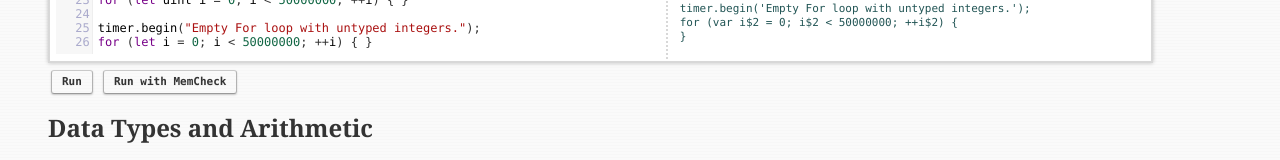
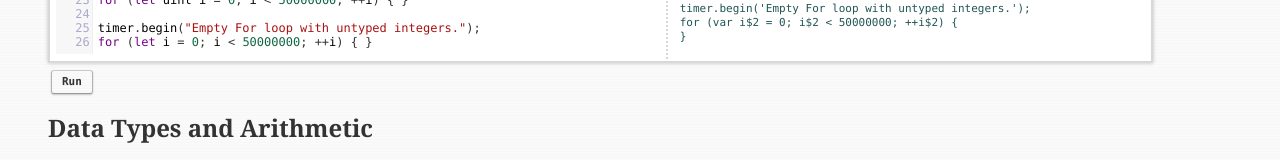
Before and after one commit to mbebenita/LLJS, a plain HTML site: page docs/index.html in a window 1280 px wide. Shown: the part 722-882 px from the top of the page. Drawn offline with Linux system fonts and the light colour scheme; files whose address does not match are found by name.

Commit message:
Commented out run w/ memcheck from the docs

```diff
--- a/docs/index.html
+++ b/docs/index.html
@@ -427,7 +427,7 @@ var id = 0;
 $('.example').replaceWith(function() {
   var src = this.innerHTML;
   var lineCount = src.split("\n").length;
-  var res = '<table class="example"><tr><td><textarea id="ex:' + id + ':source" class="jcCode" rows="' + lineCount + '" spellcheck="false">' + src + '</textarea></td><td valign="top"><pre id="ex:' + id + ':result" class="jcResult"></pre></td></tr></table><table class="toolbar"><tr><td><div id="ex:' + id + '" class="minibutton run" title="Ctrl-Enter">Run</div><div id="ex:' + id + '" style="margin-left: 10px" class="minibutton runMemCheck" title="Ctrl-Enter">Run with MemCheck</div></td></tr></table>';
+  var res = '<table class="example"><tr><td><textarea id="ex:' + id + ':source" class="jcCode" rows="' + lineCount + '" spellcheck="false">' + src + '</textarea></td><td valign="top"><pre id="ex:' + id + ':result" class="jcResult"></pre></td></tr></table><table class="toolbar"><tr><td><div id="ex:' + id + '" class="minibutton run" title="Ctrl-Enter">Run</div><!--<div id="ex:' + id + '" style="margin-left: 10px" class="minibutton runMemCheck" title="Ctrl-Enter">Run with MemCheck</div>--></td></tr></table>';
   id ++;
   return res;
 });
```
